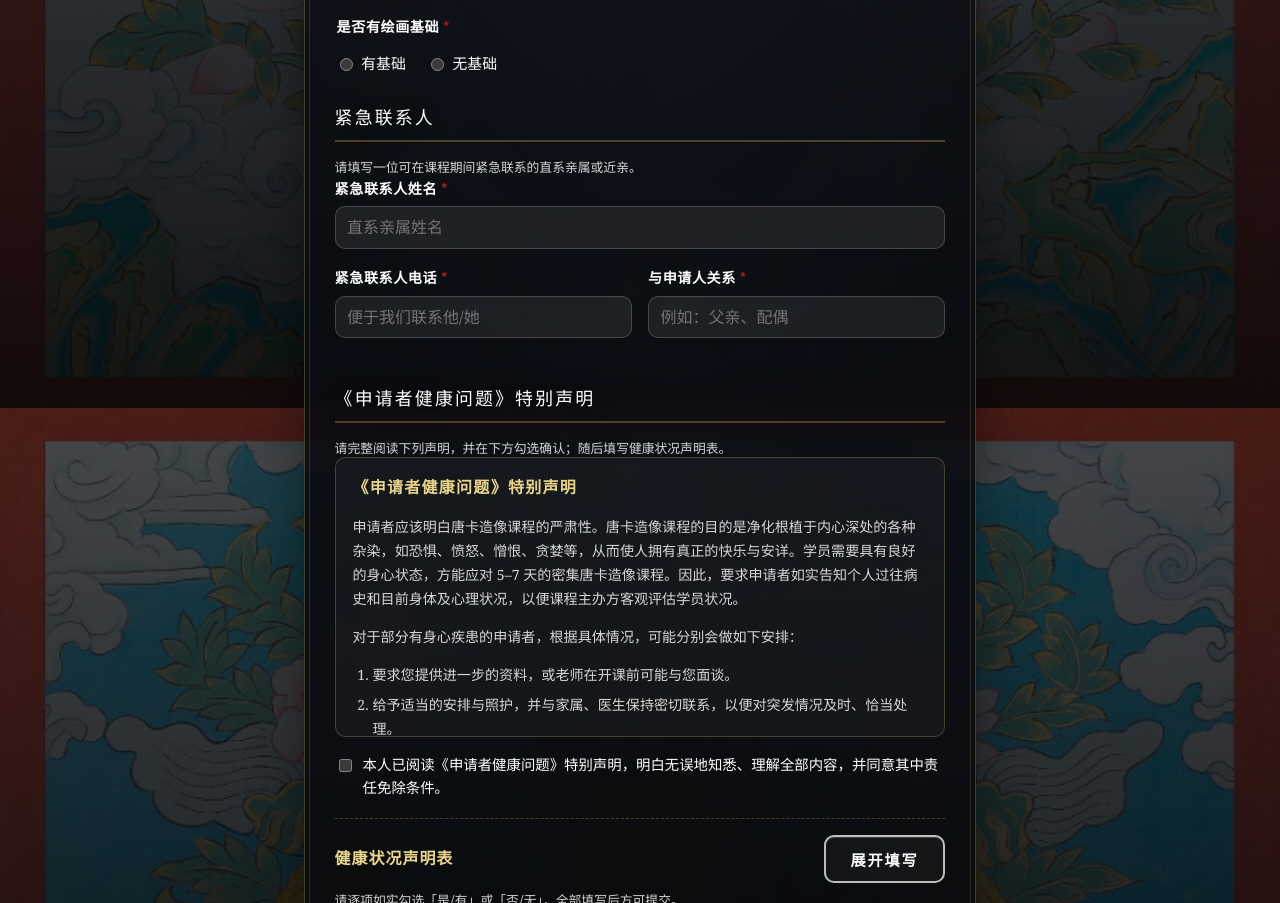
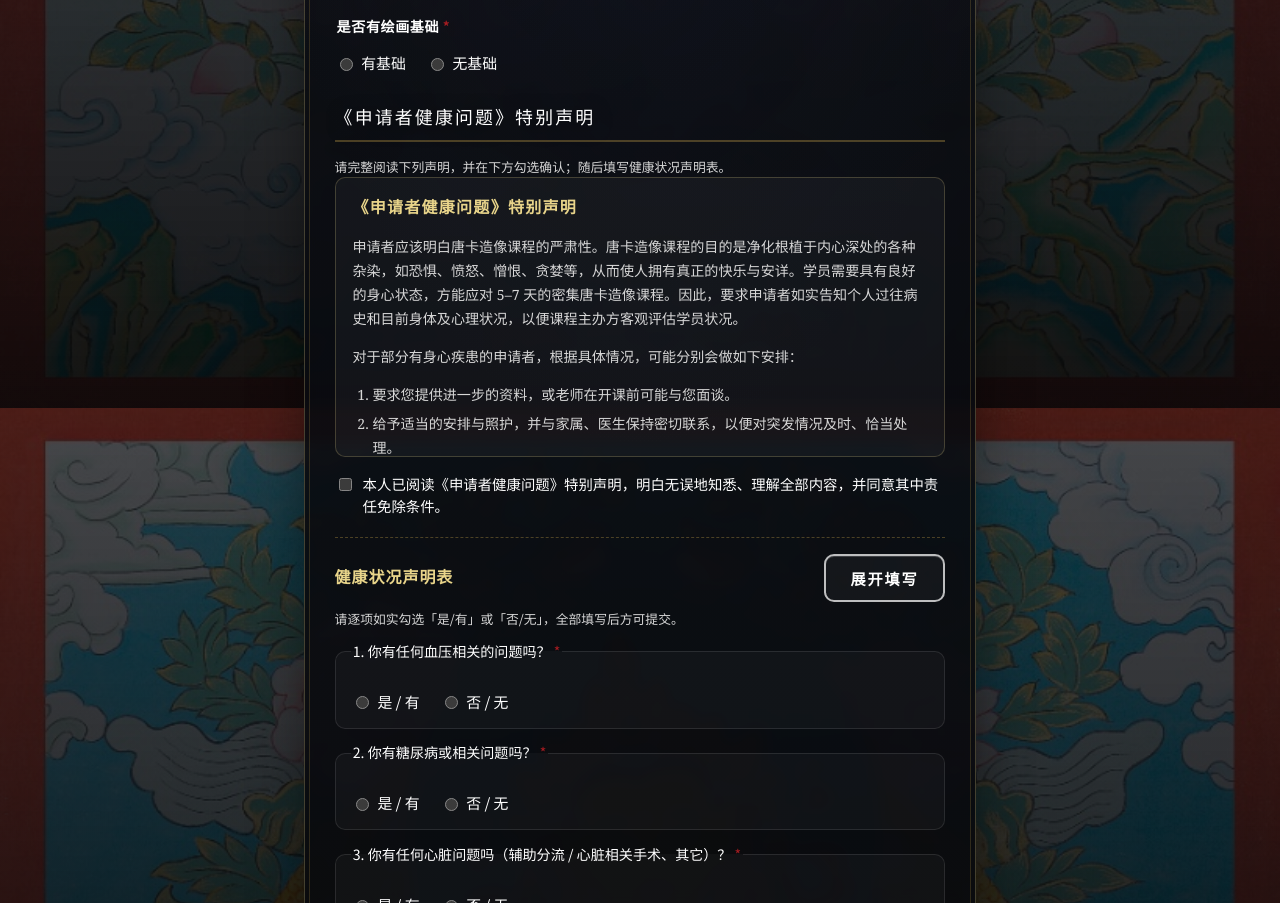
Before and after one commit to caroswu007-cyber/thankgkaregister, a website: page register.html in a window 1280 px wide. Shown: the part 1192-2095 px from the top of the page. Drawn offline with nearby package versions, Linux system fonts and the light colour scheme; a web font is replaced by a local one.

Commit message:
fix(register): show emergency contact only when lodging is needed

```diff
--- a/js/register.js
+++ b/js/register.js
@@ -171,9 +171,30 @@
   function toggleLodgingSection() {
     var needs = $("field-needs-lodging") && $("field-needs-lodging").checked;
     var section = $("lodging-rules-section");
+    var emergencySection = $("emergency-contact-section");
     var agree = $("agree-conduct-rules");
+    var emergencyFields = [
+      $("field-emergency-name"),
+      $("field-emergency-phone"),
+      $("field-emergency-relation"),
+    ];
     if (section) section.hidden = !needs;
-    if (!needs && agree) agree.checked = false;
+    if (emergencySection) emergencySection.hidden = !needs;
+    if (!needs) {
+      if (agree) agree.checked = false;
+      emergencyFields.forEach(function (field) {
+        if (field) field.value = "";
+      });
+      ["emergency-name", "emergency-phone", "emergency-relation"].forEach(
+        function (fieldId) {
+          var err = $("err-" + fieldId);
+          if (err) {
+            err.textContent = "";
+            err.hidden = true;
+          }
+        }
+      );
+    }
   }
 
   function renderHealthQuestionnaire() {
@@ -260,9 +281,15 @@
       "联系地址：" + data.contactAddress,
       "需要住宿：" + (data.needsLodging ? "是" : "否"),
       "绘画基础：" + data.artBase,
+    ];
+    if (data.needsLodging) {
+      lines.push(
         "紧急联系人：" + data.emergencyName,
         "紧急联系人电话：" + data.emergencyPhone,
-      "与申请人关系：" + data.emergencyRelation,
+        "与申请人关系：" + data.emergencyRelation
+      );
+    }
+    lines.push(
       "身份证SHA256：" + idSha256,
       "",
       "健康声明（家属同意 / 身体声明 / 知晓规则）：",
@@ -270,8 +297,8 @@
       data.healthBody ? "✓ 身体健康声明" : "✗",
       data.healthRules ? "✓ 知晓活动规则" : "✗",
       "",
-      "健康状况声明表：",
-    ];
+      "健康状况声明表："
+    );
     var hq = data.healthAnswers || {};
     Object.keys(hq).forEach(function (k) {
       lines.push(k + "：" + hq[k]);
@@ -385,6 +412,7 @@
       showFieldError("art-base", "请选择是否有绘画基础");
       ok = false;
     }
+    if (needsLodging) {
       if (!emergencyName) {
         showFieldError("emergency-name", "请填写紧急联系人姓名");
         ok = false;
@@ -396,6 +424,7 @@
       if (!emergencyRelation) {
         showFieldError("emergency-relation", "请填写与申请人的关系");
         ok = false;
+      }
     }
     if (!agreeHealthDeclaration) {
       showFieldError(
--- a/register.html
+++ b/register.html
@@ -144,9 +144,9 @@
         </fieldset>
       </div>
 
-      <div class="form-section">
+      <div id="emergency-contact-section" class="form-section" hidden>
         <h2 class="form-section-title">紧急联系人</h2>
-        <p class="form-hint">请填写一位可在课程期间紧急联系的直系亲属或近亲。</p>
+        <p class="form-hint">申请住宿时，请填写一位可在课程期间紧急联系的直系亲属或近亲。</p>
 
         <div class="form-field">
           <label class="form-label" for="field-emergency-name">紧急联系人姓名 <span class="req">*</span></label>
```
Lines whose indentation alone changed are shown as unchanged.
